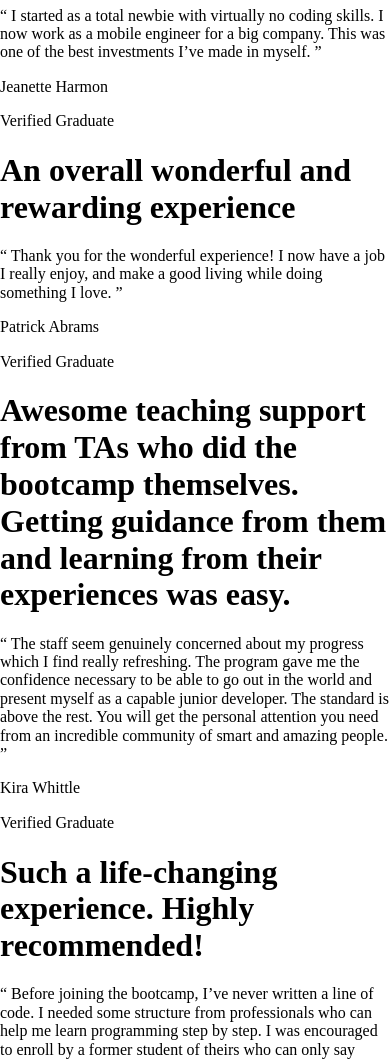
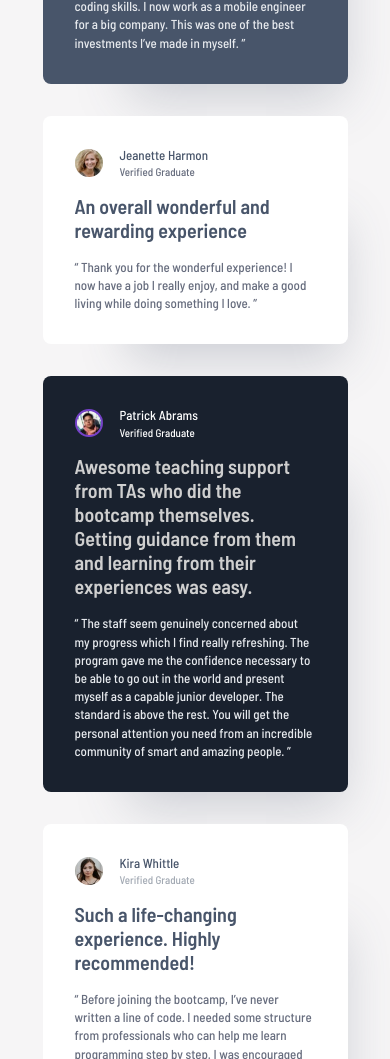
Before and after one commit to Jason-Donmoyer/TESTIMONIALS-GRID-SECTION, a plain HTML site: page index.html in a window 390 px wide. Shown: the part 695-1754 px from the top of the page. Drawn offline with Linux system fonts and the light colour scheme.

Commit message:
mobile styles

```diff
--- a/css/styles.css
+++ b/css/styles.css
@@ -0,0 +1,229 @@
+/*********************************************/
+                /* IMPORTS */
+/*********************************************/
+
+@import url('https://fonts.googleapis.com/css2?family=Barlow+Semi+Condensed:ital,wght@0,100;0,200;0,300;0,400;0,500;0,600;0,700;0,800;0,900;1,100;1,200;1,300;1,400;1,500;1,600;1,700;1,800;1,900&display=swap');
+
+
+/*********************************************/
+              /* MAIN STYLES */
+/*********************************************/
+
+:root {
+
+    /* COLORS */
+    --black: hsl(0, 0%, 7%);
+    --dark-blue: hsl(219, 29%, 14%);
+    --white: hsl(0, 0%, 100%);
+    --grey-100: hsl(214, 17%, 92%);
+    --grey-200: hsl(0, 0%, 81%);
+    --grey-300: hsl(215, 10%, 67%);
+    --grey-400: hsl(224, 10%, 45%);
+    --grey-500: hsl(217, 19%, 35%);
+    --purple-50: hsl(260, 100%, 95%);
+    --purple-300: hsl(264, 82%, 80%);
+    --purple-500: hsl(263, 55%, 52%);
+
+    /* SPACING */
+    --spacing-500: 40px;
+    --spacing-400: 32px;
+    --spacing-300: 24px;
+    --spacing-200: 16px;
+    --spacing-100: 8px;
+    --spacing-50: 4px;
+
+}
+
+
+html {
+    box-sizing: border-box;
+}
+*, *:before, *:after {
+    box-sizing: inherit;
+}
+
+
+/* FONTS */
+
+.barlow-preset-1 {
+    font-family: "Barlow Semi Condensed", sans-serif;
+    font-weight: 600;
+    font-style: normal;
+    font-size: 20px;
+    line-height: 120%;
+    letter-spacing: 0px;
+}
+
+.barlow-preset-2 {
+    font-family: "Barlow Semi Condensed", sans-serif;
+    font-weight: 500;
+    font-style: normal;
+    font-size: 13px;
+    line-height: 110%;
+    letter-spacing: 0px;
+}
+
+.barlow-preset-3 {
+    font-family: "Barlow Semi Condensed", sans-serif;
+    font-weight: 500;
+    font-style: normal;
+    font-size: 13px;
+    line-height: 140%;
+    letter-spacing: 0px;
+}
+
+.barlow-preset-4 {
+    font-family: "Barlow Semi Condensed", sans-serif;
+    font-weight: 500;
+    font-style: normal;
+    font-size: 11px;
+    line-height: 110%;
+    letter-spacing: 0px;
+}
+
+.content-container {
+    /* width: 100vw; */
+    /* height: 100vh; */
+    background: #F6F5F6;
+    padding-top: var(--spacing-400);
+    padding-bottom: var(--spacing-400);
+    display: grid;
+    justify-content: center;
+    gap: var(--spacing-400);
+}
+
+.sec-container {
+    width: 305px;
+    padding: var(--spacing-400);
+    display: flex;
+    flex-direction: column;
+    justify-content: center;
+    gap: var(--spacing-200);
+    border-radius: 8px;
+    box-shadow: 40px 60px 50px -47px rgba(72, 85, 106, 0.25);
+}
+
+.profile-container {
+    height: 30px;
+    display: flex;
+    align-items: center;
+    gap: 17px;
+}
+
+/* Section Containers */
+
+.section-1-container {
+    background: var(--purple-500);
+    color: var(--white);
+}
+
+.sec-1-about, .sec-1-content-copy {
+    color: var(--purple-50);
+}
+
+.section-2-container {
+    background: var(--grey-500);
+    color: var(--white);
+}
+
+.sec-2-about {
+    color: var(--grey-300);
+}
+
+.sec-2-content-copy {
+    color: var(--grey-100);
+}
+
+.section-3-container {
+    background: var(--white);
+    color: var(--grey-500);
+}
+
+.sec-3-about, .sec-3-content-copy {
+    color: var(--grey-400);
+}
+
+.section-4-container {
+    background: var(--dark-blue);
+    color: var(--white);
+}
+
+.sec-4-content-heading {
+    color: var(--grey-200);
+}
+
+.sec-4-content-copy {
+    color: var(--grey-100);
+}
+
+.section-5-container {
+    background: var(--white);
+    color: var(--grey-500);
+}
+
+.sec-5-about {
+    color: var(--grey-300);
+}
+
+.sec-5-content-copy {
+    color: var(--grey-400);
+}
+
+.profile-img {
+    width: 28px;
+    height: 28px;
+    border-radius: 50%;
+}
+
+/* Profile Images */
+
+.section-1-profile-img {
+    border: 2px solid #A775F1;
+    background: url(../images/image-daniel.jpg);
+    background-position: center;
+    background-size: contain;
+}
+
+.section-2-profile-img {
+    background: url(../images/image-jonathan.jpg);
+    background-position: center;
+    background-size: contain;
+}
+
+.section-3-profile-img {
+    background: url(../images/image-jeanette.jpg);
+    background-position: center;
+    background-size: contain;
+}
+
+.section-4-profile-img {
+    border: 2px solid var(--purple-500);
+    background: url(../images/image-patrick.jpg);
+    background-position: center;
+    background-size: contain;
+}
+
+.section-5-profile-img {
+    background: url(../images/image-kira.jpg);
+    background-position: center;
+    background-size: contain;
+}
+
+.profile-info-container {
+    display: flex;
+    flex-direction: column;
+    gap: var(--spacing-50);
+}
+
+.profile-info-container p {
+    margin: 0px;
+}
+
+.content-heading, .content-copy {
+    margin: 0px;
+}
+
+
+/*********************************************/
+             /* MEDIA QUERIES */
+/*********************************************/
--- a/index.html
+++ b/index.html
@@ -10,103 +10,94 @@
 
   <title>Frontend Mentor | [Challenge Name Here]</title>
 
-  <!-- Feel free to remove these styles or customise in your own stylesheet 👍 -->
-  <!-- <style>
-    .attribution { font-size: 11px; text-align: center; }
-    .attribution a { color: hsl(228, 45%, 44%); }
-  </style> -->
 </head>
 <body>
 
   <div class="content-container">
 
-    <div class="group-wrapper">
-
-      <div class="group-1-container">
-
-        <section class="section-1-container">
+    <section class="sec-container section-1-container">
       <div class="bg-img-container"></div>
       <div class="profile-container">
-            <div class="profile-img"></div>
+        <div class="profile-img section-1-profile-img"></div>
         <div class="profile-info-container">
-              <p class="name">Daniel Clifford</p>
-              <p class="about">Verified Graduate</p>
+          <p class="barlow-preset-2 name sec-1-name">Daniel Clifford</p>
+          <p class="barlow-preset-4 about sec-1-about">Verified Graduate</p>
         </div>
-            <h1 class="content-heading">I received a job offer mid-course, and the subjects I learned were current, if not more so,
+      </div>
+        <h1 class="barlow-preset-1 content-heading sec-1-content-heading">I received a job offer mid-course, and the subjects I learned were current, if not more so,
           in the company I joined. I honestly feel I got every penny’s worth.</h1>
-            <p class="content-copy">“ I was an EMT for many years before I joined the bootcamp. I’ve been looking to make a
+        <p class="barlow-preset-3 content-copy sec-1-content-copy">“ I was an EMT for many years before I joined the bootcamp. I’ve been looking to make a
           transition and have heard some people who had an amazing experience here. I signed up
           for the free intro course and found it incredibly fun! I enrolled shortly thereafter.
           The next 12 weeks was the best - and most grueling - time of my life. Since completing
           the course, I’ve successfully switched careers, working as a Software Engineer at a VR startup. ”
         </p>
-          </div>
+
     </section>
 
-        <section class="section-2-container">
-          <div class="bg-img-container"></div>
+    <section class="sec-container section-2-container">
+
       <div class="profile-container">
-            <div class="profile-img"></div>
+        <div class="profile-img section-2-profile-img"></div>
         <div class="profile-info-container">
-              <p class="name">Jonathan Walters</p>
-              <p class="about">Verified Graduate</p>
+          <p class="barlow-preset-2 name sec-2-name">Jonathan Walters</p>
+          <p class="barlow-preset-4 about sec-2-about">Verified Graduate</p>
         </div>
-            <h1 class="content-heading">The team was very supportive and kept me motivated</h1>
-            <p class="content-copy">“ I started as a total newbie with virtually no coding skills. I now work as a mobile engineer
+      </div>
+        <h1 class="barlow-preset-1 content-heading sec-2-content-heading">The team was very supportive and kept me motivated</h1>
+        <p class="barlow-preset-3 content-copy sec-2-content-copy">“ I started as a total newbie with virtually no coding skills. I now work as a mobile engineer
           for a big company. This was one of the best investments I’ve made in myself. ”
         </p>
-          </div>
+
     </section>
 
+    <section class="sec-container section-3-container">
+
+      <div class="profile-container">
+        <div class="profile-img section-3-profile-img"></div>
+        <div class="profile-info-container">
+          <p class="barlow-preset-2 name sec-3-name">Jeanette Harmon</p>
+          <p class="barlow-preset-4 about sec-3-about">Verified Graduate</p>
         </div>
-
-      <div class="group-2-container">
-
-        <section class="section-3-container">
-          <div class="bg-img-container"></div>
-          <div class="profile-container">
-            <div class="profile-img"></div>
-            <div class="profile-info-container">
-              <p class="name">Jeanette Harmon</p>
-              <p class="about">Verified Graduate</p>
       </div>
-            <h1 class="content-heading">An overall wonderful and rewarding experience</h1>
-            <p class="content-copy">“ Thank you for the wonderful experience! I now have a job I really enjoy, and make a good living
+        <h1 class="barlow-preset-1 content-heading sec-3-content-heading">An overall wonderful and rewarding experience</h1>
+        <p class="barlow-preset-3 content-copy sec-3-content-copy">“ Thank you for the wonderful experience! I now have a job I really enjoy, and make a good living
           while doing something I love. ”
         </p>
-          </div>
+
     </section>
 
-        <section class="section-4-container">
-          <div class="bg-img-container"></div>
+    <section class="sec-container section-4-container">
+
       <div class="profile-container">
-            <div class="profile-img"></div>
+        <div class="profile-img section-4-profile-img"></div>
         <div class="profile-info-container">
-              <p class="name">Patrick Abrams</p>
-              <p class="about">Verified Graduate</p>
+          <p class="barlow-preset-2 name sec-4-name">Patrick Abrams</p>
+          <p class="barlow-preset-4 about sec-4-about">Verified Graduate</p>
         </div>
-            <h1 class="content-heading">Awesome teaching support from TAs who did the bootcamp themselves. Getting guidance from them and
+      </div>
+        <h1 class="barlow-preset-1 content-heading sec-4-content-heading">Awesome teaching support from TAs who did the bootcamp themselves. Getting guidance from them and
           learning from their experiences was easy.</h1>
-            <p class="content-copy">“ The staff seem genuinely concerned about my progress which I find really refreshing. The program
+        <p class="barlow-preset-3 content-copy sec-4-content-copy">“ The staff seem genuinely concerned about my progress which I find really refreshing. The program
           gave me the confidence necessary to be able to go out in the world and present myself as a capable
           junior developer. The standard is above the rest. You will get the personal attention you need from
           an incredible community of smart and amazing people. ”
         </p>
-          </div>
+
     </section>
 
+
+    <section class="sec-container section-5-container">
+
+      <div class="profile-container">
+        <div class="profile-img section-5-profile-img"></div>
+        <div class="profile-info-container">
+          <p class="barlow-preset-2 name sec-5-name">Kira Whittle</p>
+          <p class="barlow-preset-4 about sec-5-about">Verified Graduate</p>
         </div>
-
-      <section class="section-4-container">
-        <div class="bg-img-container"></div>
-        <div class="profile-container">
-          <div class="profile-img"></div>
-          <div class="profile-info-container">
-            <p class="name">Kira Whittle</p>
-            <p class="about">Verified Graduate</p>
       </div>
-          <h1 class="content-heading">Such a life-changing experience. Highly recommended!</h1>
-          <p class="content-copy">“ Before joining the bootcamp, I’ve never written a line of code. I needed some structure from
+        <h1 class="barlow-preset-1 content-heading sec-5-content-heading">Such a life-changing experience. Highly recommended!</h1>
+        <p class="barlow-preset-3 content-copy sec-5-content-copy">“ Before joining the bootcamp, I’ve never written a line of code. I needed some structure from
           professionals who can help me learn programming step by step. I was encouraged to enroll by a former
           student of theirs who can only say wonderful things about the program. The entire curriculum and staff
           did not disappoint. They were very hands-on and I never had to wait long for assistance. The agile team
@@ -115,16 +106,9 @@
           experience. It certainly helped me land a job as a full-stack developer after receiving multiple offers.
           100% recommend! ”
         </p>
-        </div>
+
     </section>
-
   </div>
 
-  </div>
-
-  <!-- <div class="attribution">
-    Challenge by <a href="https://www.frontendmentor.io?ref=challenge" target="_blank">Frontend Mentor</a>.
-    Coded by <a href="#">Your Name Here</a>.
-  </div> -->
 </body>
 </html>
```
Lines whose indentation alone changed are shown as unchanged.
